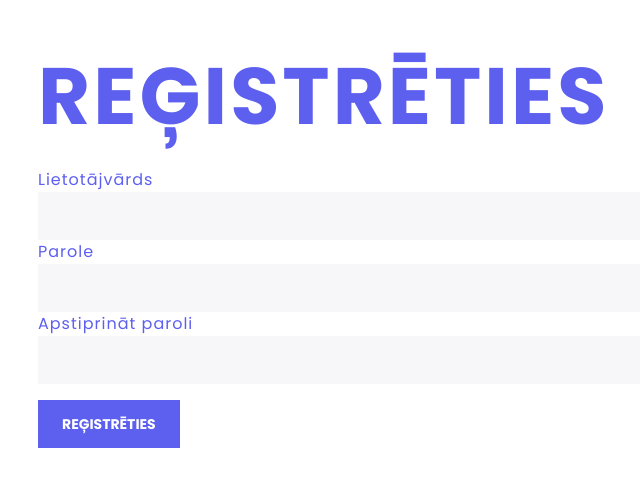
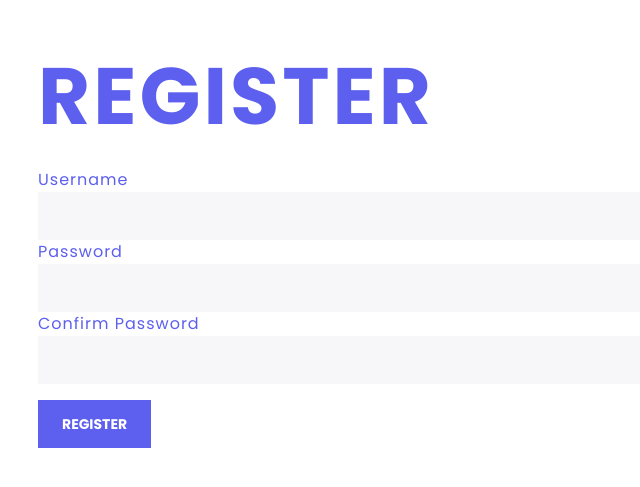
Before and after one commit to Ruslana16/diploma, a Flask app: page /registration in a window 1280 px wide. Shown: the part 92-579 px from the top of the page, without its empty margins (56-696 px from the left). Run offline with Flask 3, Linux system fonts and the light colour scheme; some libraries are stand-ins or nearby versions.

Commit message:
Initial commit

```diff
--- a/app.py
+++ b/app.py
@@ -1,3 +1,8 @@
+import os
+import ssl
+import urllib.request
+import json
+import certifi
 from flask import Flask, render_template, redirect, url_for, flash, request, jsonify, abort
 from extensions import db, mail, login_manager, bcrypt, migrate
 from forms import RegistrationForm, CommentForm, LikeForm, VotingOptionForm, LoginForm, ContactForm, IdeaForm, UpdateProfileForm, ChangePasswordForm
@@ -7,14 +12,18 @@ from emails import send_email
 from flask_login import login_user, logout_user, login_required, current_user
 from datetime import datetime
 from dotenv import load_dotenv
-import os
-import ssl
-import urllib.request
-import json
-import certifi
 from flask_migrate import Migrate
 from flask_wtf.csrf import CSRFProtect
 from wtforms.validators import DataRequired, Email, Optional
+
+# Ensure all urllib requests use the verified HTTPS handler
+class VerifiedHTTPSHandler(urllib.request.HTTPSHandler):
+    def __init__(self):
+        context = ssl.create_default_context(cafile=certifi.where())
+        super().__init__(context=context)
+
+opener = urllib.request.build_opener(VerifiedHTTPSHandler())
+urllib.request.install_opener(opener)
 
 # Load environment variables
 load_dotenv()
@@ -54,13 +63,10 @@ def verify_recaptcha(response_token):
     recaptcha_secret = os.getenv('RECAPTCHA_PRIVATE_KEY')
     url = f"https://www.google.com/recaptcha/api/siteverify?secret={recaptcha_secret}&response={response_token}"
 
-    # Create an SSL context using certifi
-    context = ssl.create_default_context(cafile=certifi.where())
-
     try:
-        # Open the URL with the specified context
-        response = urllib.request.urlopen(url, context=context)
+        response = urllib.request.urlopen(url)
         result = json.load(response)
+        print("reCAPTCHA verification result:", result)  # Debug statement
         return result.get('success', False)
     except urllib.error.URLError as e:
         print(f"Error verifying reCAPTCHA: {e}")
@@ -96,14 +102,8 @@ def register_routes(app):
 
     @app.route('/registration', methods=['GET', 'POST'])
     def registration():
-        role = request.args.get('role')
+        role = request.args.get('role', 'observer')
         form = RegistrationForm(role=role)  # Pass role to form
-
-        # Adjust email validators based on role
-        if role == 'creator':
-            form.email.validators = [DataRequired(), Email()]
-        else:
-            form.email.validators = [Optional()]
 
         if form.validate_on_submit():
             # Verify reCAPTCHA
@@ -334,7 +334,7 @@ def register_routes(app):
         # Handling like form submission
         if current_user.role == 'creator' and like_form.validate_on_submit() and 'like_button' in request.form:
             existing_like = Like.query.filter_by(user_id=current_user.id, idea_id=idea_id).first()
-            if existing_like:
+            if (existing_like):
                 flash('You have already liked this idea.', 'warning')
             else:
                 new_like = Like(user_id=current_user.id, idea_id=idea_id)
--- a/forms.py
+++ b/forms.py
@@ -8,7 +8,7 @@ from flask_wtf import RecaptchaField
 class RegistrationForm(FlaskForm):
     username = StringField('Username', [
         DataRequired(),
-        Length(min=4, max=25)
+        Length(min=4, max=15)
     ])
     password = PasswordField('Password', [
         DataRequired(),
--- a/templates/registration.html
+++ b/templates/registration.html
@@ -1,19 +1,18 @@
 {% extends "base.html" %}
 
-{% block title %}Reģistrēties{% endblock %}
+{% block title %}Register{% endblock %}
 
 {% block head %}
-<!-- Add reCAPTCHA script in the head block -->
 <script src="https://www.google.com/recaptcha/api.js" async defer></script>
 {% endblock %}
 
 {% block content %}
 <div class="container mt-4">
-    <h1 class="text-primary mb-4">Reģistrēties</h1>
+    <h1 class="text-primary mb-4">Register</h1>
     <form method="POST" action="{{ url_for('registration', role=role) }}">
         {{ form.hidden_tag() }}
         <div class="form-group">
-            <label for="username" class="text-primary">Lietotājvārds</label>
+            <label for="username" class="text-primary">Username</label>
             {{ form.username(class_="form-control", id="username") }}
             {% if form.username.errors %}
                 <div class="text-danger">
@@ -25,7 +24,7 @@
         </div>
         {% if role == 'creator' %}
         <div class="form-group">
-            <label for="email" class="text-primary">E-pasts</label>
+            <label for="email" class="text-primary">Email</label>
             {{ form.email(class_="form-control", id="email") }}
             {% if form.email.errors %}
                 <div class="text-danger">
@@ -37,7 +36,7 @@
         </div>
         {% endif %}
         <div class="form-group">
-            <label for="password" class="text-primary">Parole</label>
+            <label for="password" class="text-primary">Password</label>
             {{ form.password(class_="form-control", id="password") }}
             {% if form.password.errors %}
                 <div class="text-danger">
@@ -48,7 +47,7 @@
             {% endif %}
         </div>
         <div class="form-group">
-            <label for="confirm_password" class="text-primary">Apstiprināt paroli</label>
+            <label for="confirm_password" class="text-primary">Confirm Password</label>
             {{ form.confirm_password(class_="form-control", id="confirm_password") }}
             {% if form.confirm_password.errors %}
                 <div class="text-danger">
@@ -58,9 +57,9 @@
                 </div>
             {% endif %}
         </div>
-        <div class="g-recaptcha" data-sitekey="6LfQF_EpAAAAAJRD1RNayz0jOJrNzgGlMJN6G49Q"></div>
+        <div class="g-recaptcha" data-sitekey="your-public-site-key"></div>
         <div class="form-group mt-3">
-            <button type="submit" class="btn btn-primary">Reģistrēties</button>
+            <button type="submit" class="btn btn-primary">Register</button>
         </div>
     </form>
 </div>
```
Also changed, not shown: templates/change_password.html (+27 -6 lines), 1 other file.
